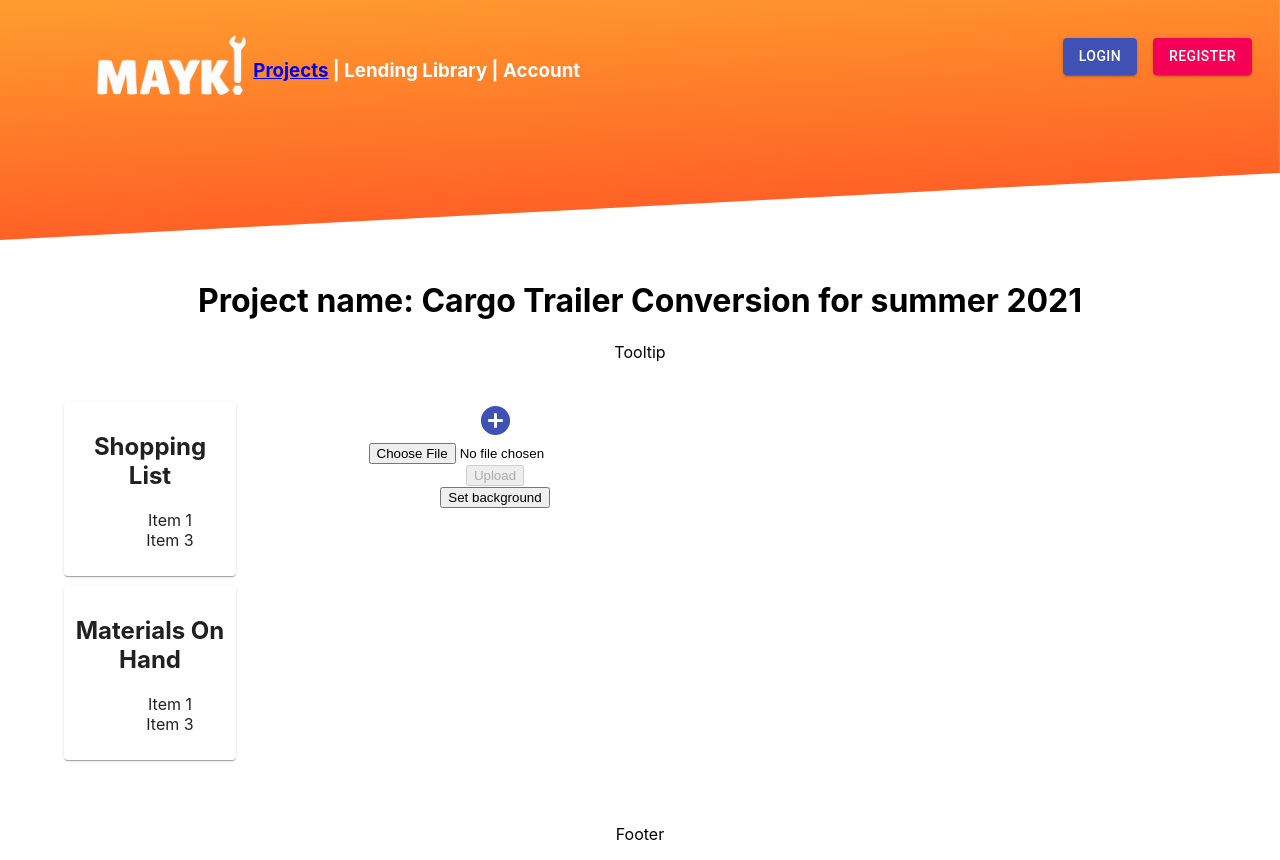
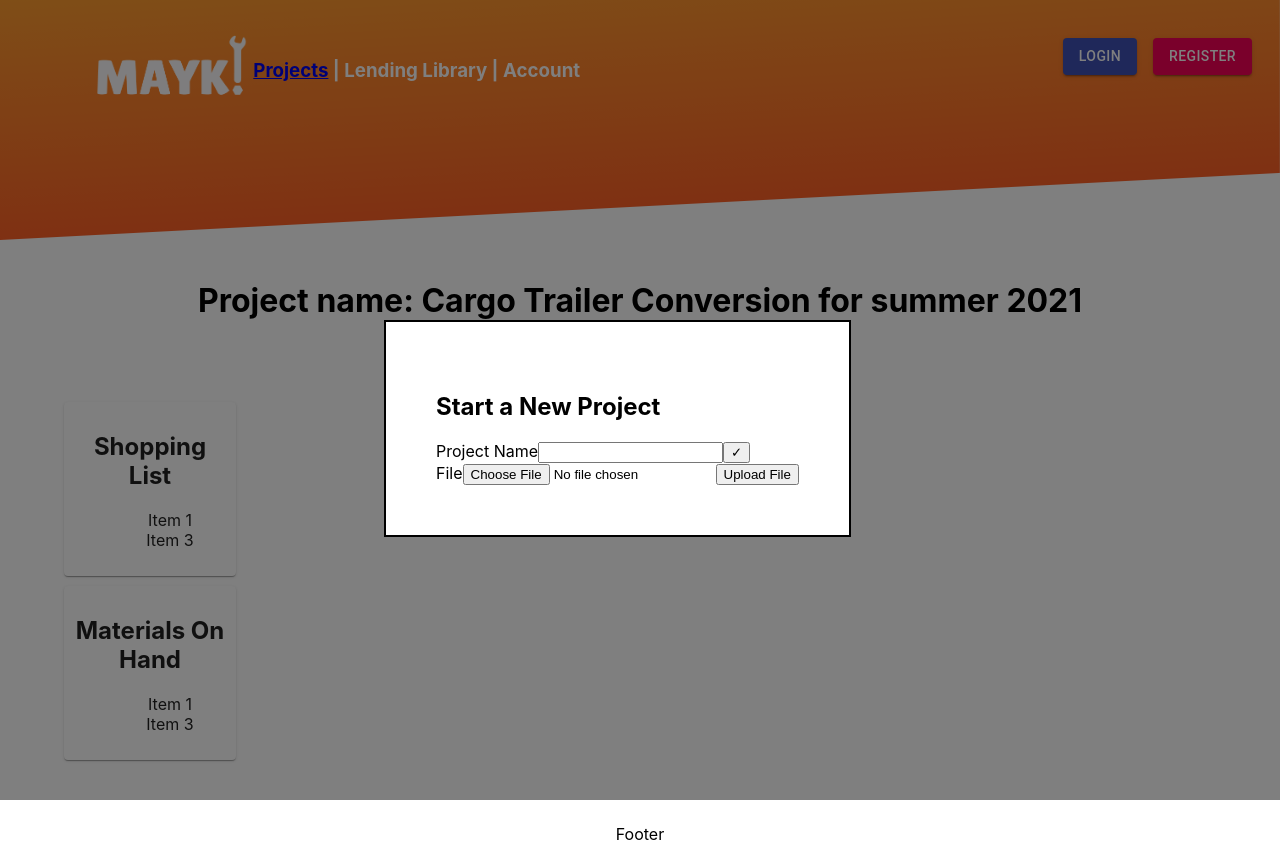
Before and after one commit to rel-ross/Mayk-frontend, a React (Create React App) app: page /NewProject in a window 1280 px wide. Both pictures are taken after a click on the button 495 px from the left and 421 px from the top of the page. Built offline with nearby package versions, Linux system fonts and the light colour scheme; no server answers.

Commit message:
fixed uploader

```diff
--- a/src/App.js
+++ b/src/App.js
@@ -16,7 +16,7 @@ function App() {
       .then(result => {
         setProjects(result)
       })
-  })
+  }, [])
 
   return (
     <div className="App">
--- a/src/Components/BodyComponents/NewProject/NewProject.js
+++ b/src/Components/BodyComponents/NewProject/NewProject.js
@@ -54,9 +54,9 @@ export default function NewProject({ fileHasBeenLoaded, url, file, handleFileCha
         .then(({data, error}) => {
             const message = error
                 // If there was an error, show it
-                ? `There was an error: ${error}`
+                ? console.log(`There was an error: ${error}`)
                 // Otherwise, show the URL of the uploaded file
-                : `File was uploaded to: <a href="${data}">${data}</a>`
+                : console.log(`File was uploaded to:${data}`)
                 console.log(data)
         }).catch(error => {
             // If there was a problem, show the error message
@@ -94,7 +94,7 @@ export default function NewProject({ fileHasBeenLoaded, url, file, handleFileCha
             <button className="add-project-button" onClick={handleOpen}>
                 <AddCircleIcon fontSize="large"/>
             </button>
-            {/* <Modal
+            <Modal
                 open={open}
                 onClose={handleClose}
                 aria-labelledby="simple-modal-title"
@@ -107,17 +107,17 @@ export default function NewProject({ fileHasBeenLoaded, url, file, handleFileCha
                         <input name="projectName" value={ projectName } onChange={ handleChange }></input>
                         <button type="submit">✓</button>
                     </form>
-                    <form enctype="multipart/form-data" onSubmit={ handleFileSubmit }>
-                        <label for="file">File</label>
+                    <form encType="multipart/form-data" onSubmit={ handleFileSubmit }>
+                        <label htmlFor="file">File</label>
                         <input id="file" name="file" type="file" required />
 
                         <input type="submit" value="Upload File" />
 
                         <div id="message"></div>
-                    </form> */}
-                    <UploadImage fileHasBeenLoaded={ fileHasBeenLoaded } file={ file } url={ url } handleUpload={ handleUpload } handleFileChange={ handleFileChange } file={ file }/>
-                {/* </div>
-            </Modal> */}
+                    </form>
+                    {/* <UploadImage fileHasBeenLoaded={ fileHasBeenLoaded } file={ file } url={ url } handleUpload={ handleUpload } handleFileChange={ handleFileChange } file={ file }/> */}
+                </div>
+            </Modal>
         </div>
     )
 }
```
